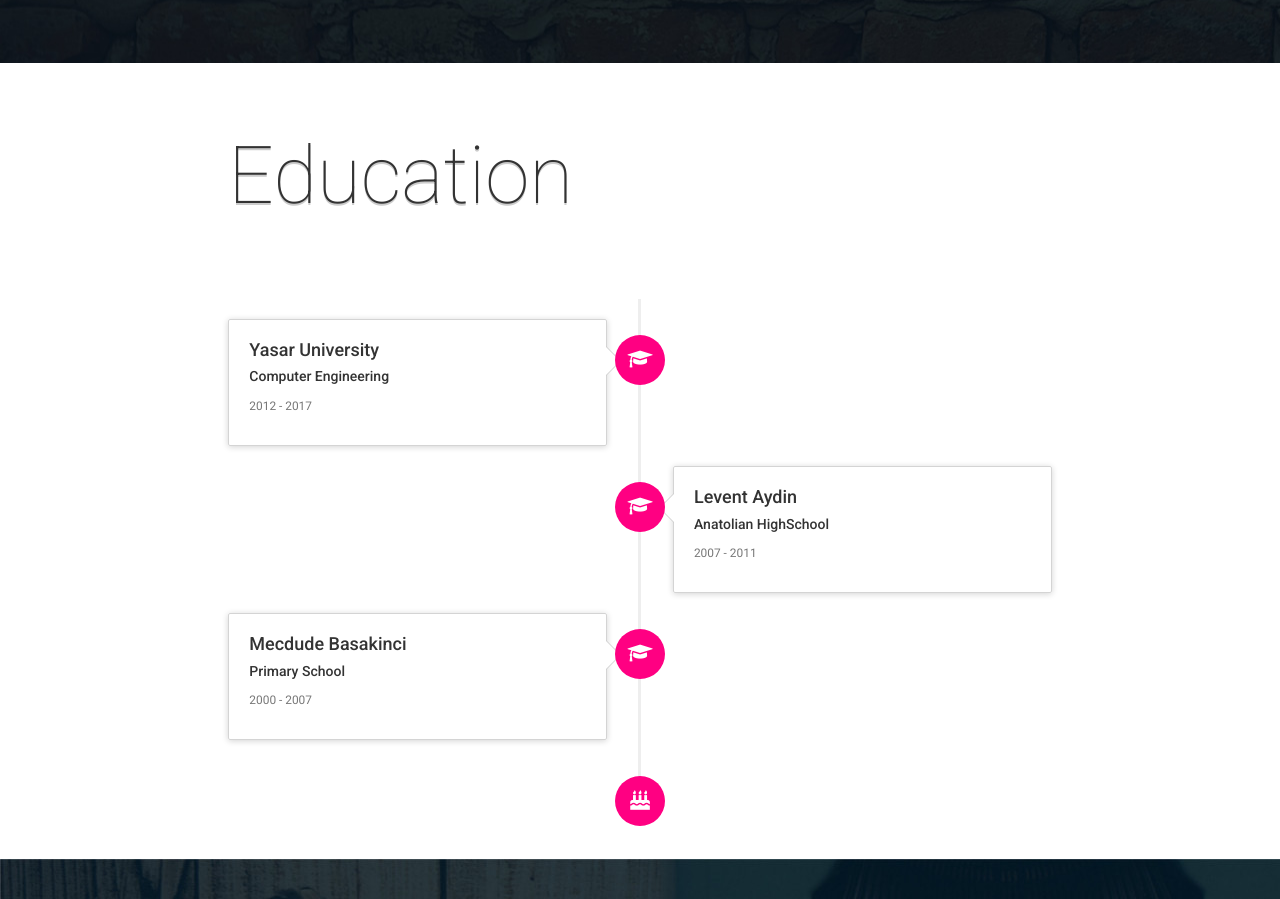
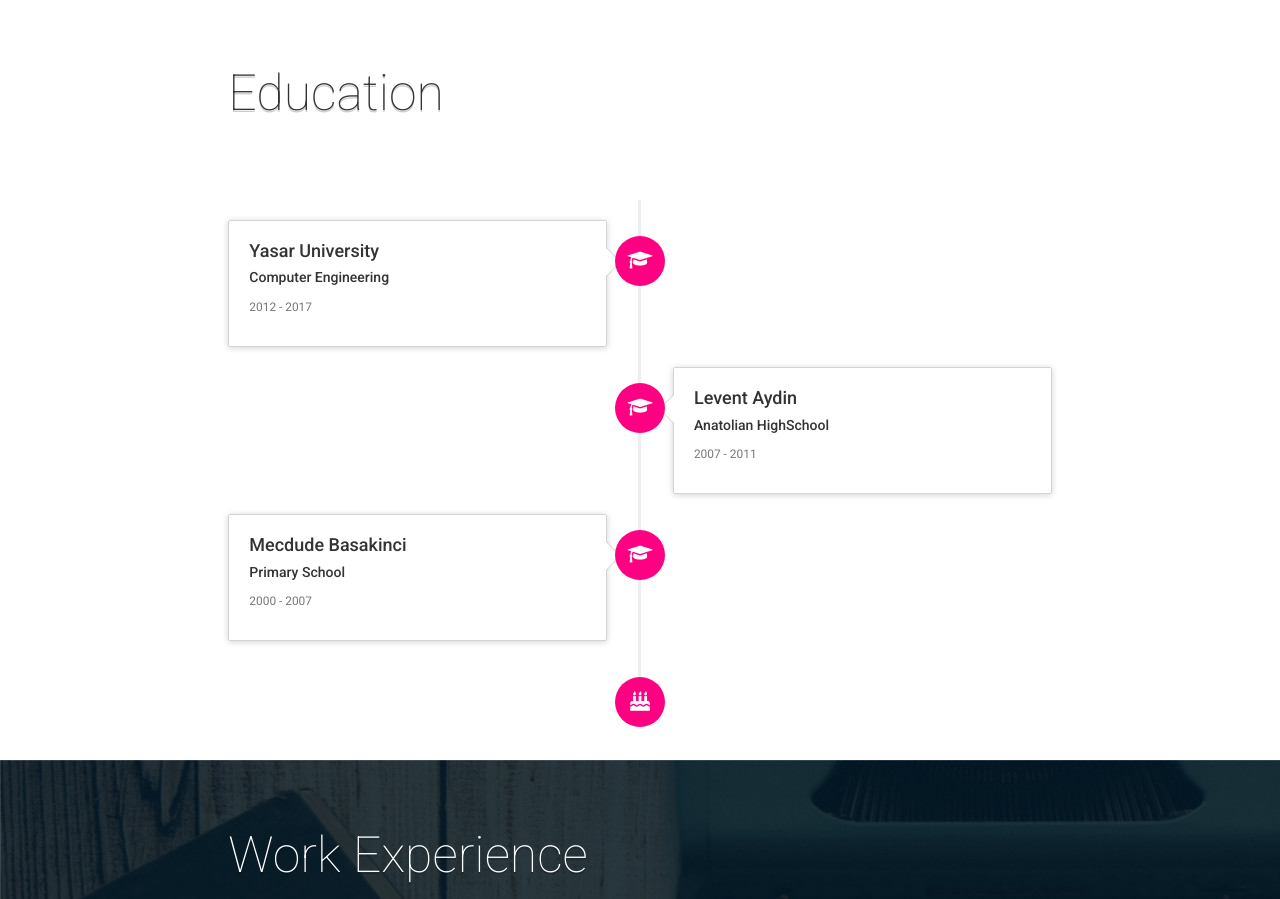
Before and after one commit to mehmetcengiz/mehmetcengiz.github.io, a plain HTML site: page index.html in a window 1280 px wide. Shown: the part 2682-3581 px from the top of the page. Drawn offline with Linux system fonts and the light colour scheme.

Commit message:
*headers are fixed

```diff
--- a/css/styles.scss
+++ b/css/styles.scss
@@ -2,6 +2,7 @@
 body{
   font-family: 'Roboto',sans-serif;
   //min-width: 600px;
+  overflow-x: hidden;
 }
 ::selection{
   background:#F48FB1;
@@ -95,7 +96,7 @@ body{
   padding-top: 167px;
 }
 .mec-about-me-h1{
-font-size: 80px;
+font-size: 5rem;
 font-weight: 100;
 font-family: 'Roboto', sans-serif;
 margin-bottom: 30px;
--- a/index.html
+++ b/index.html
@@ -1329,7 +1329,7 @@
 
           <div class="row">
             <div class="col-md-12 text-left">
-              <h1 class="mec-about-me-h1 mec-text-white">Work Experience</h1>
+              <h1 class="mec-about-me-h1 mec-text-white mec-word-wrap">Work Experience</h1>
             </div>
           </div>
 
--- a/js/functions.js
+++ b/js/functions.js
@@ -46,7 +46,8 @@ $(document).on("ready", function() {
       loop:true,
       margin:10,
       autoplay:false,
-      mouseDrag: false
+      mouseDrag: false,
+      touchDrag: false
   });
   $(".owl-nav").on("click", function(e) {
     e.preventDefault();
```
Also changed, not shown: css/styles.css, 1 other file.
